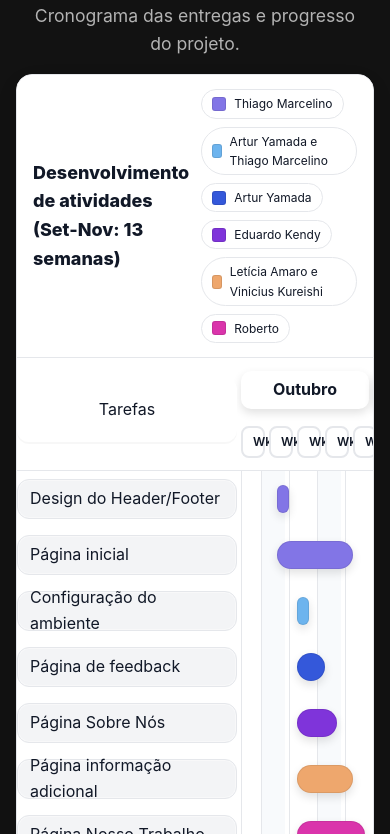
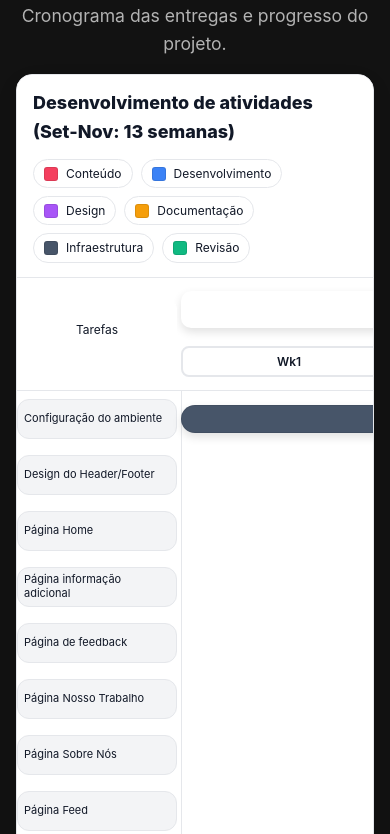
Before and after one commit to Engajamento-Negativo-Padroes-Web/Engajamento-Negativo, a plain HTML site: page pages/our-work/index.html in a window 390 px wide. Shown: the part 279-1113 px from the top of the page. Drawn offline with Linux system fonts and the light colour scheme.

Commit message:
feat: final fixes and core integration
Implements final fixes and essential integrations:
Ensured full responsiveness across the application (Mobile-First/Fluid Typography).
Full code integration with contributions from team members.
'About Us' page: Added unique CSS animations for each team member card.
'Feed' page: Implemented and populated the data feed.
 'Results' page: Final development and styling complete.

```diff
--- a/pages/about-us/style.css
+++ b/pages/about-us/style.css
@@ -27,6 +27,10 @@ main a {
   padding: 1.5rem;
   border-radius: 12px;
   box-shadow: 0 6px 12px rgba(0, 0, 0, 0.3);
+
+  background-color: #1a1a1a;
+  border: 1px solid rgba(255, 255, 255, 0.15);
+  box-shadow: 0 8px 16px rgba(0, 0, 0, 0.6);
 
   width: 250px;
   box-sizing: border-box;
@@ -82,6 +86,10 @@ main a {
   border-radius: 12px;
   box-shadow: 0 6px 12px rgba(0, 0, 0, 0.3);
 
+  background-color: #1a1a1a;
+  border: 1px solid rgba(255, 255, 255, 0.15);
+  box-shadow: 0 8px 16px rgba(0, 0, 0, 0.6);
+
   width: 250px;
   box-sizing: border-box;
 
@@ -101,7 +109,7 @@ main a {
   align-items: flex-start;
 }
 
-#prof-profile-card:hover > div {
+#prof-profile-card:hover>div {
   display: flex;
   flex-wrap: wrap;
   align-items: center;
@@ -138,6 +146,28 @@ main a {
   border: 4px solid #fff;
 }
 
+@media (max-width: 600px) {
+  #prof-profile-card:hover {
+    width: 100%;
+    align-items: center;
+  }
+
+  #prof-profile-card:hover>div {
+    flex-direction: column;
+    align-items: center;
+    gap: 1rem;
+  }
+
+  #prof-profile-card:hover #prof-description {
+    text-align: center;
+    width: 100%;
+  }
+
+  #prof-profile-card:hover h3 {
+    text-align: center;
+  }
+}
+
 #prof-description {
   display: none;
 }
@@ -163,39 +193,120 @@ main a {
   0% {
     transform: scale(1.3, 0.7);
   }
+
   25% {
     transform: scale(0.8, 1.2);
   }
+
   50% {
     transform: scale(1.1, 0.9);
   }
+
   75% {
     transform: scale(0.9, 1.1);
   }
+
   100% {
     transform: scale(1, 1);
   }
 }
 
 #eduardo-card {
+  position: relative;
   transition: all 0.3s ease;
+  overflow: hidden;
+  z-index: 1;
+  background: var(--color-background);
+  border: none;
+}
+
+#eduardo-card::before {
+  content: '';
+  position: absolute;
+  width: 200%;
+  height: 200%;
+  top: -50%;
+  left: -50%;
+  z-index: -2;
+
+  background: conic-gradient(transparent 0deg 120deg,
+      #0000ff 120deg 180deg,
+      transparent 180deg 300deg,
+      #ff0000 300deg 360deg);
+
+  opacity: 0;
+  transition: opacity 0.3s ease;
+}
+
+#eduardo-card::after {
+  content: '';
+  position: absolute;
+  inset: 4px;
+  background: var(--color-background);
+  border-radius: 10px;
+  z-index: -1;
+  background-color: #1a1a1a;
 }
 
 #eduardo-card:hover {
+  transform: translateY(-5px);
+  box-shadow: 0 10px 20px rgba(0, 0, 0, 0.25);
+}
+
+#eduardo-card:hover::before {
+  opacity: 1;
+  animation: snake-rotate 2s linear infinite;
+}
+
+@keyframes snake-rotate {
+  0% {
+    transform: rotate(0deg);
+  }
+
+  20% {
+    transform: rotate(45deg);
+  }
+
+  30% {
+    transform: rotate(135deg);
+  }
+
+  70% {
+    transform: rotate(225deg);
+  }
+
+  80% {
+    transform: rotate(315deg);
+  }
+
+  100% {
+    transform: rotate(360deg);
+  }
 }
 
 #leticia-card {
-  transition: all 0.3s ease;
+    transition: transform 0.4s ease, border-color 0.4s ease;
+    border: 1px solid var(--color-border-subtle, #eee);
+    transform-origin: center;
 }
 
 #leticia-card:hover {
+    transform: rotateZ(-1deg);
+
+    border-color: var(--color-accent, #007bff);
+
+    box-shadow: inset 0 0 10px rgba(var(--color-accent-rgb, 0, 123, 255), 0.1);
 }
 
+
 #roberto-card {
-  transition: all 0.3s ease;
+  transition: transform 0.8s ease;
+  transform-style: preserve-3d;
 }
 
 #roberto-card:hover {
+  transform: rotateY(360deg);
+  border: #fff 2px solid;
 }
 
 #thiago-card {
@@ -221,6 +332,7 @@ main a {
   }
 }
 
+
 #vinicius-card {
   position: relative;
   z-index: 1;
@@ -228,14 +340,12 @@ main a {
   background-repeat: no-repeat;
   transition: transform 0.3s ease;
   box-shadow: 0 6px 12px rgba(0, 0, 0, 0.3);
+  background-color: #1a1a1a;
 }
 
 #vinicius-card:hover {
   transform: translateY(-5px);
-  background-image: linear-gradient(90deg, #ffffff 50%, transparent 50%),
-    linear-gradient(90deg, #ffffff 50%, transparent 50%),
-    linear-gradient(0deg, #ffffff 50%, transparent 50%),
-    linear-gradient(0deg, #ffffff 50%, transparent 50%);
+  background-image: linear-gradient(90deg, #ffffff 50%, transparent 50%), linear-gradient(90deg, #ffffff 50%, transparent 50%), linear-gradient(0deg, #ffffff 50%, transparent 50%), linear-gradient(0deg, #ffffff 50%, transparent 50%);
   background-repeat: repeat-x, repeat-x, repeat-y, repeat-y;
   background-size: 15px 2px, 15px 2px, 2px 15px, 2px 15px;
   background-position: 0px 0px, 100% 100%, 0px 100%, 100% 0px;
--- a/pages/feedback/style.css
+++ b/pages/feedback/style.css
@@ -1,7 +1,7 @@
 main {
-  padding: 20px 100px;
+  margin: 0 auto;
   max-width: 1500px;
-  align-self: center;
+  padding: 20px min(5%, 100px);
 }
 
 main h1 {
@@ -21,13 +21,16 @@ label {
   font-weight: bold;
   font-size: 1.8rem;
   color: var(--color-text-primary);
-  margin-top: 150px;
+  margin-top: 2rem;
+  display: block;
 }
 
-#feedback-subject {
+
+#feedback-subject,
+#feedback-body {
+  display: block;
   margin-bottom: 20px;
   width: 100%;
-  display: inline-block;
   padding: 20px 20px;
   border: 1px solid var(--color-text-subtle);
   border-radius: 5px;
@@ -35,17 +38,20 @@ label {
   color: var(--color-text-subtle);
   font-size: 1rem;
   font-family: var(--font-family-sans);
+  box-sizing: border-box;
 }
 
+
 #feedback-body {
-  margin-bottom: 20px;
-  width: 100%;
-  display: inline-block;
-  padding: 20px 20px;
-  border: 1px solid var(--color-text-subtle);
-  border-radius: 5px;
-  background-color: transparent;
-  color: var(--color-text-subtle);
-  font-size: 1rem;
-  font-family: var(--font-family-sans);
+    min-height: 150px;
+    resize: vertical;
 }
+
+
+#feedback-subject:focus,
+#feedback-body:focus {
+    border-color: var(--color-accent, blue);
+    outline: none;
+
+
+}
--- a/pages/home/style.css
+++ b/pages/home/style.css
@@ -3,22 +3,32 @@ main {
   align-items: center;
   text-align: center;
   gap: 3rem;
+
+  width: 100%;
+  max-width: 1200px;
+  margin: 0 auto;
+  padding: 4rem 1rem;
+  flex-grow: 1;
+  display: flex;
+  flex-direction: column;
 }
 
 #intro-section h1 {
-  font-size: 2.8rem;
+  font-size: clamp(2rem, 5vw, 2.8rem);
   margin-bottom: 0.5rem;
   color: var(--color-text-primary);
 }
 
 #intro-section p {
-  font-size: 1.1rem;
+  font-size: clamp(1rem, 2vw, 1.1rem);
   color: var(--color-text-subtle);
 }
 
 #page-navigation {
   display: flex;
   gap: 1.5rem;
+  justify-content: center;
+  flex-wrap: wrap;
 }
 
 #page-navigation a {
@@ -32,9 +42,23 @@ main {
   font-size: 1rem;
   font-weight: 500;
   transition: background-color 0.3s ease, color 0.3s ease;
+  flex-grow: 1;
+  min-width: 150px;
 }
 
 #page-navigation a:hover {
   background-color: var(--color-accent);
   color: var(--color-text-primary);
 }
+
+@media (max-width: 600px) {
+  #page-navigation {
+    flex-direction: column;
+    width: 85%;
+  }
+
+  #page-navigation a {
+    width: 100%;
+    box-sizing: border-box;
+  }
+}
--- a/pages/our-work/gantt.css
+++ b/pages/our-work/gantt.css
@@ -18,7 +18,16 @@ body{ margin:0; font-family: var(--font-family-sans, ui-sans-serif, system-ui, -
 .gantt-root, .gantt-root *{ text-align: initial; }
 
 .wrapper{ padding: 16px; max-width: 1200px; margin: 0 auto; }
-.card{ border:1px solid var(--border); border-radius:16px; overflow: hidden; box-shadow: 0 8px 24px rgba(2,6,23,.06); background: var(--color-surface, #fff); }
+.card{
+    border:1px solid var(--border);
+    border-radius:16px;
+    overflow: hidden;
+    box-shadow: 0 8px 24px rgba(2,6,23,.06);
+    background: var(--color-surface, #fff);
+    display: flex;
+    flex-direction: column;
+}
+
 .card-header{ display:flex; align-items:center; justify-content:space-between; gap:12px; padding:14px 16px; border-bottom:1px solid var(--border); background: var(--color-surface, #fff); }
 .title{ font-weight:800; font-size:18px; }
 
@@ -47,3 +56,60 @@ body{ margin:0; font-family: var(--font-family-sans, ui-sans-serif, system-ui, -
 .bar{ height: 28px; border-radius: 14px; border:1px solid rgba(0,0,0,.08); box-shadow: var(--bar-shadow); overflow:hidden; z-index: 2; align-self: center; position: relative; }
 .bar .label{ display:none; }
 .dot{ width: 26px; height: 26px; border-radius: 8px; border:1px solid rgba(0,0,0,.08); box-shadow: var(--bar-shadow); z-index: 2; align-self: center; }
+
+
+/* =========================================
+   RESPONSIVIDADE MOBILE
+   ========================================= */
+
+:root {
+  --day-width: 1fr;
+}
+
+@media (max-width: 768px) {
+  :root {
+    --day-width: 40px;
+    --col-task: 160px;
+  }
+
+  .grid-static {
+    display: block;
+    overflow-x: auto;
+    width: 100%;
+    -webkit-overflow-scrolling: touch;
+  }
+
+  .header-grid,
+  .body-grid {
+    width: max-content;
+    min-width: 100%;
+  }
+
+  .sticky-left,
+  .task-chip {
+    position: relative !important;
+    left: auto !important;
+    box-shadow: none !important;
+    z-index: 1 !important;
+    background: transparent !important;
+  }
+
+  .task-chip {
+    width: 100%;
+    margin-right: 8px;
+    background: var(--task-chip) !important;
+
+    font-size: 11px !important;
+    padding: 0 6px !important;
+    line-height: 1.2;
+  }
+
+  .head-tasks {
+    font-size: 12px !important;
+  }
+
+  .card-header {
+    flex-direction: column;
+    align-items: flex-start;
+  }
+}
--- a/pages/our-work/gantt.js
+++ b/pages/our-work/gantt.js
@@ -1,14 +1,21 @@
 // ====== Seus dados (com ordenação por início, depois fim, depois nome) ======
 const sampleTasks = [
- // { nome: 'Especificação do projeto', inicio: '2025-09-01', fim: '2025-09-20', responsavel: 'Todos' },
-  { nome: 'Configuração do ambiente', inicio: '2025-10-15', fim: '2025-10-18', responsavel: 'Artur Yamada e Thiago Marcelino' },
-  //{ nome: 'Design dos layouts inicial', inicio: '2025-09-01', fim: '2025-09-10', responsavel: 'Artur Yamada' },
-  { nome: 'Design do Header/Footer', inicio: '2025-10-10', fim: '2025-10-13', responsavel: 'Thiago Marcelino' },
-  { nome: 'Página inicial', inicio: '2025-10-10', fim: '2025-10-29', responsavel: 'Thiago Marcelino' },
-  { nome: 'Página informação adicional', inicio: '2025-10-15', fim: '2025-10-29', responsavel: 'Letícia Amaro e Vinicius Kureishi' },
-  { nome: 'Página de feedback', inicio: '2025-10-15', fim: '2025-10-22', responsavel: 'Artur Yamada' },
-  { nome: 'Página Nosso Trabalho', inicio: '2025-10-15', fim:'2025-11-01', responsavel: 'Roberto'},
-  { nome: 'Página Sobre Nós', inicio: '2025-10-15', fim: '2025-10-25', responsavel: 'Eduardo Kendy' },
+  { nome: 'Configuração do ambiente', inicio: '2025-10-01', fim: '2025-10-10', responsavel: 'Artur Yamada e Thiago Marcelino', tipo: 'Infraestrutura' },
+  { nome: 'Revisão por pares - Conteúdo', inicio: '2025-11-19', fim: '2025-11-23', responsavel: 'Letícia Amaro', tipo: 'Revisão' },
+  { nome: 'Revisão por pares - Código', inicio: '2025-11-19', fim: '2025-11-23', responsavel: 'Artur Yamada e Thiago Marcelino', tipo: 'Revisão' },
+  { nome: 'Revisão por pares - Estilo', inicio: '2025-11-19', fim: '2025-11-23', responsavel: 'Roberto Vieira', tipo: 'Revisão' },
+  { nome: 'Revisão por pares - Relatório', inicio: '2025-11-22', fim: '2025-11-26', responsavel: 'Eduardo Kendy e Vinicius Kureishi', tipo: 'Documentação' },
+  { nome: 'Desenvolvimento parcial - Relatório', inicio: '2025-11-07', fim: '2025-11-12', responsavel: 'Artur Yamada, Eduardo Kendy, Leticia Amaro, Roberto Vieira, Thiago Marcelino e Vinicius Kureishi', tipo: 'Documentação' },
+  { nome: 'Design do Header/Footer', inicio: '2025-10-10', fim: '2025-10-13', responsavel: 'Thiago Marcelino', tipo: 'Design' },
+  { nome: 'Página Home', inicio: '2025-10-10', fim: '2025-11-10', responsavel: 'Thiago Marcelino', tipo: 'Desenvolvimento' },
+  { nome: 'Página informação adicional', inicio: '2025-10-15', fim: '2025-11-05', responsavel: 'Letícia Amaro e Vinicius Kureishi', tipo: 'Desenvolvimento' },
+  { nome: 'Página de feedback', inicio: '2025-10-15', fim: '2025-11-15', responsavel: 'Artur Yamada', tipo: 'Desenvolvimento' },
+  { nome: 'Página Nosso Trabalho', inicio: '2025-10-15', fim:'2025-11-15', responsavel: 'Roberto Vieira', tipo: 'Desenvolvimento' },
+  { nome: 'Página Sobre Nós', inicio: '2025-10-15', fim: '2025-11-15', responsavel: 'Eduardo Kendy', tipo: 'Desenvolvimento' },
+  { nome: 'População do Feed', inicio:'2025-12-03', fim:'2025-12-10', responsavel: 'Artur Yamada e Roberto Vieira', tipo: 'Conteúdo' },
+  { nome: 'Página Feed', inicio: '2025-11-01', fim: '2025-12-07', responsavel: 'Artur Yamada, Eduardo Kendy e Thiago Marcelino', tipo: 'Desenvolvimento' },
+  { nome: 'Página de Resultados', inicio: '2025-11-15', fim: '2025-12-10', responsavel: 'Letícia Amaro e Vinicius Kureishi', tipo: 'Desenvolvimento' },
+  { nome: 'Relatório Final', inicio: '2025-12-03', fim: '2025-12-10', responsavel: 'Eduardo Kendy e Roberto Vieira', tipo: 'Documentação' },
 ];
 sampleTasks.sort((a, b) =>
   a.inicio.localeCompare(b.inicio) ||
@@ -16,80 +23,34 @@ sampleTasks.sort((a, b) =>
   a.nome.localeCompare(b.nome)
 );
 
-const VISIBLE_RANGE = window.__VISIBLE_RANGE__ || { start: '2025-10-01', end: '2025-11-30' };
+const VISIBLE_RANGE = window.__VISIBLE_RANGE__ || { start: '2025-10-01', end: '2025-12-13' };
 
 const PERSON_COLORS = {};
 const getCssVar = (name, fallback) =>
   (getComputedStyle(document.documentElement).getPropertyValue(name) || '').trim() || fallback;
 const ACCENT = getCssVar('--color-accent', '#0ea5e9');
 
-function parseColorToRgb(color){
-  if(!color) return {r:14,g:165,b:233};
-  const c = color.trim().toLowerCase();
-  if(c.startsWith('#')){
-    const hex = c.length===4 ? '#' + c[1]+c[1]+c[2]+c[2]+c[3]+c[3] : c;
-    const n = parseInt(hex.slice(1), 16);
-    return { r:(n>>16)&255, g:(n>>8)&255, b:n&255 };
-  }
-  if(c.startsWith('rgb')){
-    const s=c.indexOf('('), e=c.indexOf(')', s+1);
-    const [r,g,b] = c.slice(s+1,e).split(',').map(v=>parseInt(v.trim(),10));
-    return { r:r||0, g:g||0, b:b||0 };
-  }
-  return {r:14,g:165,b:233};
+const TYPE_COLORS = {
+  'Desenvolvimento': '#3b82f6',
+  'Design':          '#a855f7',
+  'Infraestrutura':  '#475569',
+  'Revisão':         '#10b981',
+  'Conteúdo':        '#f43f5e',
+  'Documentação':    '#f59e0b',
+};
+
+// Cor de fallback (cinza claro) para tipos desconhecidos
+const DEFAULT_COLOR = '#94a3b8';
+
+function colorFor(type) {
+  const key = String(type || '').trim();
+
+  // Retorna a cor mapeada OU a cor padrão se não encontrar
+  return TYPE_COLORS[key] || DEFAULT_COLOR;
 }
-function rgbToHsl({r,g,b}){
-  r/=255; g/=255; b/=255;
-  const max=Math.max(r,g,b), min=Math.min(r,g,b);
-  let h=0, s=0; const l=(max+min)/2;
-  if(max!==min){
-    const d=max-min;
-    s = l>0.5 ? d/(2-max-min) : d/(max+min);
-    switch(max){
-      case r: h=(g-b)/d+(g<b?6:0); break;
-      case g: h=(b-r)/d+2; break;
-      default: h=(r-g)/d+4;
-    }
-    h/=6;
-  }
-  return {h:Math.round(h*360), s:Math.round(s*100), l:Math.round(l*100)};
-}
-function hslToHex(h,s,l){
-  s/=100; l/=100;
-  const c=(1-Math.abs(2*l-1))*s, x=c*(1-Math.abs((h/60)%2-1)), m=l-c/2;
-  let r=0,g=0,b=0;
-  if(h<60){r=c;g=x;b=0}
-  else if(h<120){r=x;g=c;b=0}
-  else if(h<180){r=0;g=c;b=x}
-  else if(h<240){r=0;g=x;b=c}
-  else if(h<300){r=x;g=0;b=c}
-  else {r=c;g=0;b=x}
-  r=Math.round((r+m)*255).toString(16).padStart(2,'0');
-  g=Math.round((g+m)*255).toString(16).padStart(2,'0');
-  b=Math.round((b+m)*255).toString(16).padStart(2,'0');
-  return `#${r}${g}${b}`;
-}
-function genPaletteFromAccent(n=12){
-  const {h,s,l}=rgbToHsl(parseColorToRgb(ACCENT));
-  const out=[]; const shifts=[-40,-20,0,20,40,70,140,200];
-  for(let i=0;i<n;i++){
-    const hh=(h+shifts[i%shifts.length]+360)%360;
-    const ll=Math.min(80, Math.max(35, l + (i%2? -10: +5)));
-    const ss=Math.min(90, Math.max(45, s + (i%3===0? 5: -5)));
-    out.push(hslToHex(hh, ss, ll));
-  }
-  return out;
-}
-const PALETTE = genPaletteFromAccent(12);
-function colorFor(person){
-  if (PERSON_COLORS[person]) return PERSON_COLORS[person];
-  let h=0; for(let i=0;i<person.length;i++) h=(h*31+person.charCodeAt(i))>>>0;
-  const c = PALETTE[h % PALETTE.length];
-  PERSON_COLORS[person] = c;
-  return c;
-}
-window.setPersonColor = (p, hex)=>{ PERSON_COLORS[p]=hex; };
 
+// Helper atualizado para definir cor por TIPO manualmente se quiser
+window.setTypeColor = (type, hex)=>{ TYPE_COLORS[type]=hex; };
 // =========================
 // Datas / helpers
 // =========================
@@ -129,9 +90,6 @@ function monthsBetweenDays(firstDay, lastDay){
   return out;
 }
 
-// =========================
-// Render Gantt (grade DIÁRIA + cabeçalho por mês/semana)
-// =========================
 function renderGantt(tasks){
   const header = document.getElementById('header');
   const body   = document.getElementById('body');
@@ -144,60 +102,63 @@ function renderGantt(tasks){
     return;
   }
 
-  // Normaliza dados
-  const data = tasks.map(t => ({
-    nome: String(t.nome ?? t.name ?? '').trim(),
-    inicio: parseISO(t.inicio ?? t.start),
-    fim:    parseISO(t.fim    ?? t.end),
-    responsavel: String(t.responsavel ?? t.pessoa ?? t.owner ?? t.dono ?? 'Responsável').trim()
-  }));
+  const data = tasks.map(t => {
+    const tipoItem = String(t.tipo ?? 'Geral').trim();
+    return {
+      nome: String(t.nome ?? t.name ?? '').trim(),
+      inicio: parseISO(t.inicio ?? t.start),
+      fim:    parseISO(t.fim    ?? t.end),
+      responsavel: String(t.responsavel ?? t.pessoa ?? t.owner ?? 'Responsável').trim(),
+      tipo: tipoItem,
+      color: colorFor(tipoItem)
+    };
+  });
 
-  // Janela visível (respeita exatamente as datas pedidas; grade DIÁRIA)
+  // Janela visível
   const rangeStart = startOfDay(parseISO(VISIBLE_RANGE.start));
   const rangeEnd   = startOfDay(parseISO(VISIBLE_RANGE.end));
   const firstDay   = rangeStart;
   const lastDay    = rangeEnd;
   const totalDays  = daysDiff(lastDay, firstDay) + 1;
 
-  // Constrói cabeçalho
-  const cols = `var(--col-task) repeat(${totalDays}, 1fr)`;
+  // Constrói Grid
+  const cols = `var(--col-task) repeat(${totalDays}, var(--day-width, 1fr))`;
   header.style.gridTemplateColumns = cols;
   header.style.gridTemplateRows    = '64px 40px';
   header.innerHTML = '';
 
-  // Coluna "Tarefas"
   const left = document.createElement('div');
   left.className = 'head-tasks sticky-left';
   left.textContent = 'Tarefas';
   header.appendChild(left);
 
-  // Meses (primeira linha do header)
   const monthBlocks = monthsBetweenDays(firstDay, lastDay);
-  const themesHues = (() => {
-    const base = rgbToHsl(parseColorToRgb(ACCENT)).h;
-    const hues = [base, (base+40)%360, (base+80)%360, (base+120)%360];
-    return hues.map(h=>({ bg:hslToHex(h,75,55), text:'#fff' }));
-  })();
+
+  const monthColors = ['#e0f2fe', '#f0f9ff', '#e0e7ff', '#ecfeff'];
+  const monthText   = ['#0369a1', '#0c4a6e', '#3730a3', '#0e7490'];
+
   monthBlocks.forEach((m,i)=>{
     const startIdx = Math.max(0, daysDiff(m.start, firstDay));
     const endIdx   = Math.min(totalDays-1, daysDiff(m.end, firstDay));
+
     const el = document.createElement('div');
     el.className = 'month-badge';
-    const th = themesHues[i % themesHues.length];
-    el.style.background = th.bg; el.style.color = th.text;
+    el.style.background = monthColors[i % monthColors.length];
+    el.style.color      = monthText[i % monthText.length];
+
     el.style.gridRow = '1 / 2';
     el.style.gridColumn = `${2+startIdx} / ${2+endIdx+1}`;
     el.textContent = cap(monthLabel(m.month));
     header.appendChild(el);
   });
 
-  // Semanas (segunda linha do header): cada badge = 1 semana (7 dias)
+  // Semanas
   const weeks = weeksBetween(firstDay, lastDay);
   weeks.forEach((w, i) => {
-    // Clamp para o range exato (firstDay..lastDay)
     const sIdx = Math.max(0, Math.min(totalDays-1, daysDiff(w.start, firstDay)));
     const eIdx = Math.max(0, Math.min(totalDays-1, daysDiff(w.end,   firstDay)));
     if (eIdx < 0 || sIdx > totalDays-1 || eIdx < sIdx) return;
+
     const wk = document.createElement('div');
     wk.className = 'tw-badge';
     wk.style.gridRow = '2 / 3';
@@ -206,14 +167,14 @@ function renderGantt(tasks){
     header.appendChild(wk);
   });
 
-  // Corpo (linhas = tarefas, colunas = DIAS)
+  // Corpo
   body.style.gridTemplateColumns = cols;
   body.innerHTML = '';
 
   data.forEach((t, idx) => {
     const rowStart = idx+1, rowEnd = idx+2;
 
-    // Chip com o nome da tarefa, col fixa
+    // Nome da Tarefa
     const chip = document.createElement('div');
     chip.className = 'task-chip';
     chip.style.gridColumn = '1 / 2';
@@ -222,7 +183,7 @@ function renderGantt(tasks){
     chip.title = t.nome;
     body.appendChild(chip);
 
-    // Clamp da tarefa à janela
+    // Lógica de posição
     const s = startOfDay(t.inicio);
     const e = startOfDay(t.fim);
     if (e < firstDay || s > lastDay) return;
@@ -235,30 +196,30 @@ function renderGantt(tasks){
     if (endIdx < startIdx) return;
 
     const gcStart = 2 + startIdx;
-    const gcEnd   = 2 + endIdx + 1; // exclusivo
-    const color   = colorFor(t.responsavel);
+    const gcEnd   = 2 + endIdx + 1;
+
+    // --- CORREÇÃO 2: Usar a cor do TIPO (que já calculamos) ---
+    const color = t.color;
 
     const durationDays = endIdx - startIdx + 1;
+
+    // Renderiza Ponto ou Barra
+    const el = document.createElement('div');
+    el.style.background = color;
+    el.style.gridRow    = `${rowStart} / ${rowEnd}`;
+    el.title = `[${t.tipo}] ${t.nome} (${t.responsavel})`; // Tooltip útil
+
     if (durationDays === 1){
-      const dot = document.createElement('div');
-      dot.className = 'dot';
-      dot.style.background  = color;
-      dot.style.gridColumn  = `${gcStart} / ${gcStart+1}`;
-      dot.style.gridRow     = `${rowStart} / ${rowEnd}`;
-      dot.title = `${t.responsavel} • ${t.nome}`;
-      body.appendChild(dot);
+      el.className = 'dot';
+      el.style.gridColumn = `${gcStart} / ${gcStart+1}`;
     } else {
-      const bar = document.createElement('div');
-      bar.className = 'bar';
-      bar.style.background = color;
-      bar.style.gridColumn = `${gcStart} / ${gcEnd}`;
-      bar.style.gridRow    = `${rowStart} / ${rowEnd}`;
-      bar.title = `${t.responsavel} • ${t.nome}`;
-      body.appendChild(bar);
+      el.className = 'bar';
+      el.style.gridColumn = `${gcStart} / ${gcEnd}`;
     }
+    body.appendChild(el);
   });
 
-  // Colunas de fundo por semana (faixas alternadas)
+  // Colunas de fundo (semanas)
   weeks.forEach((w,i)=>{
     const sIdx = Math.max(0, Math.min(totalDays-1, daysDiff(w.start, firstDay)));
     const eIdx = Math.max(0, Math.min(totalDays-1, daysDiff(w.end,   firstDay)));
@@ -270,27 +231,32 @@ function renderGantt(tasks){
     body.appendChild(col);
   });
 
-  // Legenda (responsáveis)
+  // --- CORREÇÃO 3: Legenda baseada em TIPOS, não pessoas ---
   if (legend){
-    const pessoas = Array.from(new Set(data.map(t=>t.responsavel)));
+    // Pega lista única de tipos
+    const tipos = Array.from(new Set(data.map(t=>t.tipo))).sort();
+
     legend.innerHTML = '';
-    pessoas.forEach(p=>{
+    tipos.forEach(tipo => {
       const item = document.createElement('div');
       item.className = 'legend-item';
+
       const sw = document.createElement('div');
       sw.className = 'legend-swatch';
-      sw.style.background = colorFor(p);
+      sw.style.background = colorFor(tipo); // Cor do tipo
+
       const tx = document.createElement('div');
-      tx.textContent = p;
+      tx.textContent = tipo;
+
       item.appendChild(sw); item.appendChild(tx);
       legend.appendChild(item);
     });
   }
 }
 
-// API simples
+// API
 window.renderGantt = renderGantt;
-window.setTasks   = (tasks)=> renderGantt(tasks);
+window.setTasks    = (tasks)=> renderGantt(tasks);
 
-// Render inicial com seus dados
+// Render inicial
 renderGantt(window.__TASKS__ || sampleTasks);
--- a/pages/our-work/style.css
+++ b/pages/our-work/style.css
@@ -3,7 +3,7 @@ body { min-height: 100vh; display: flex; flex-direction: column; }
 main { flex: 1 0 auto; }
 
 .container {
-  width: min(1200px, 100% - 48px);
+  width: 100%; max-width: 1200px; padding: 0 16px;
   margin: 0 auto;
   display: flex;
   flex-direction: column;
```
Also changed, not shown: assets/css/main.css (+6 -7 lines), index.html (+44 -13 lines), pages/about-us/img/roberto.png, pages/feed/index.html (line endings or trailing spaces).
